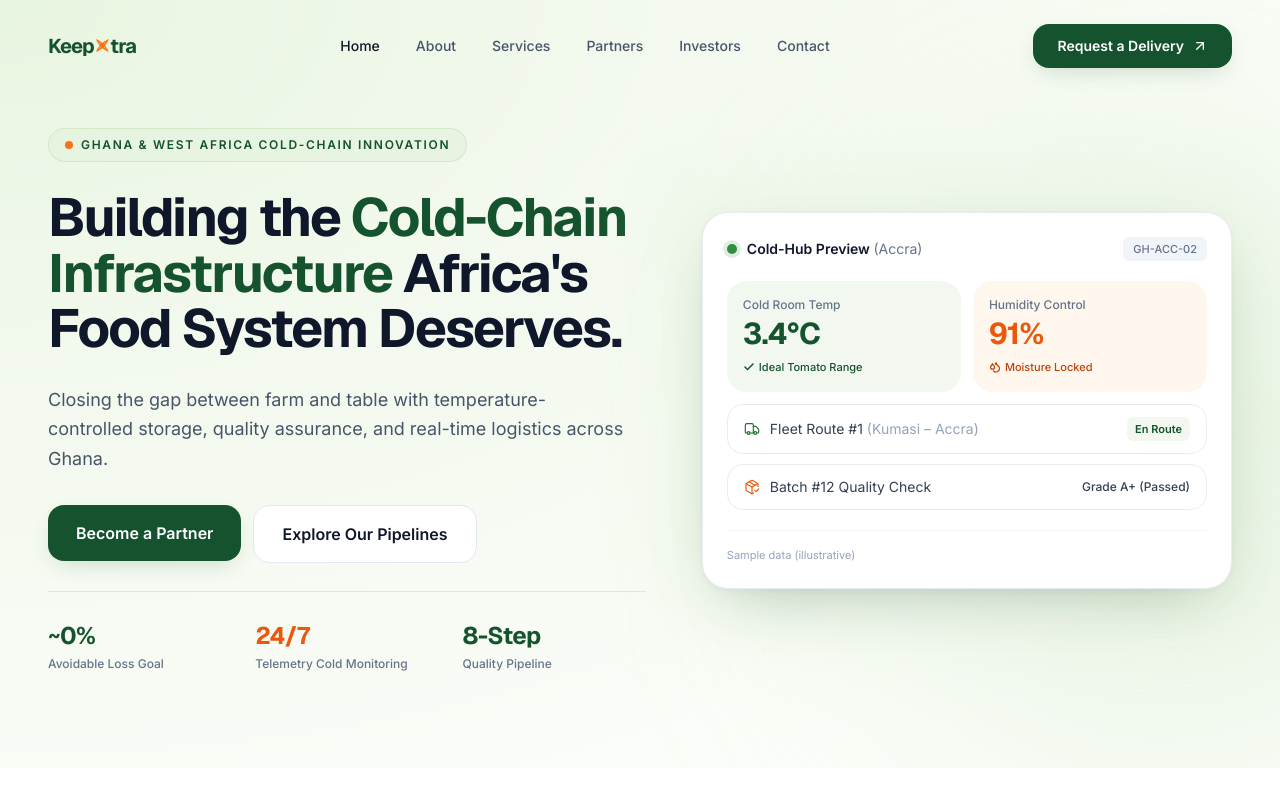
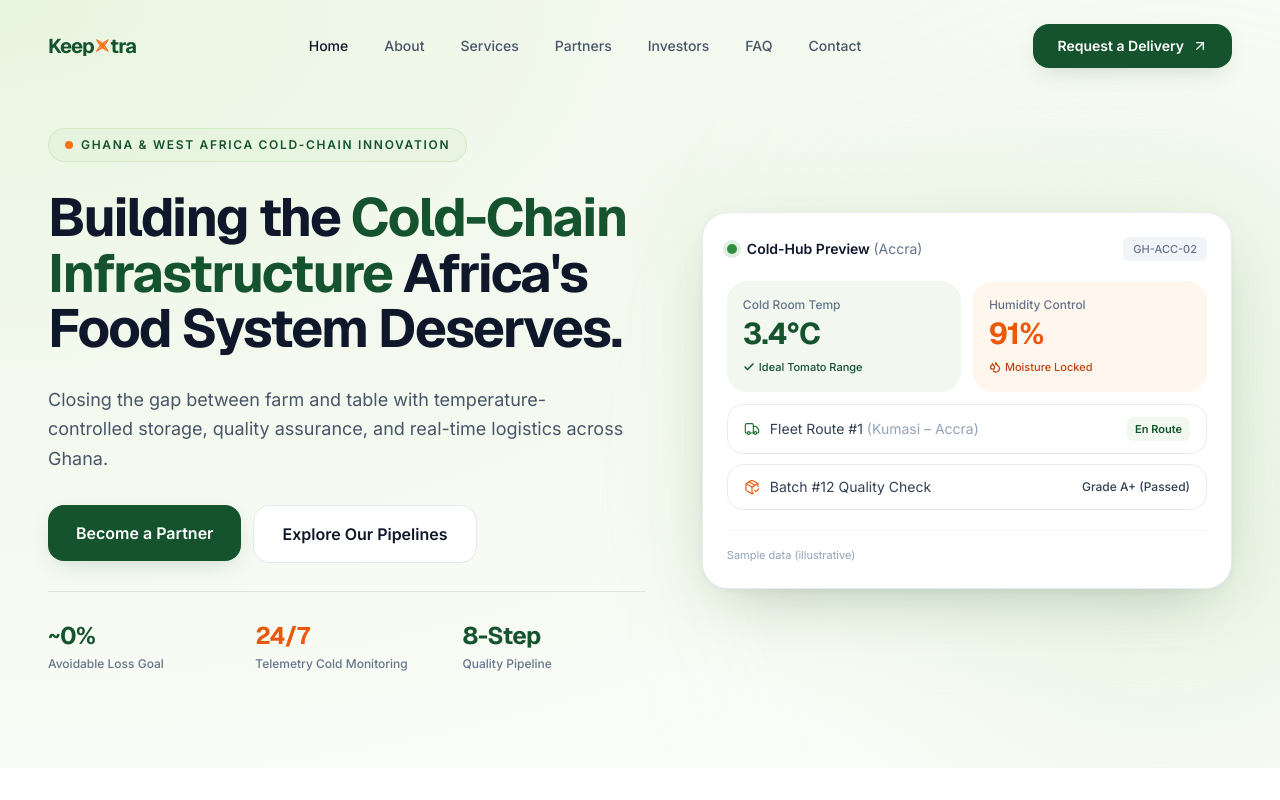
Before and after one commit to louisafful1/keepxtra, a React (Vite) app in the folder frontend/: page / in a window 1280 px wide. Shown: the top 800 px of the page. Built offline with nearby package versions, Linux system fonts and the light colour scheme.

Commit message:
feat(nav): add FAQ link to navbar

```diff
--- a/frontend/src/data/navLinks.ts
+++ b/frontend/src/data/navLinks.ts
@@ -11,5 +11,6 @@ export const navLinks: NavLink[] = [
   { label: 'Services', to: '/services' },
   { label: 'Partners', to: '/partners' },
   { label: 'Investors', to: '/investors' },
+  { label: 'FAQ', to: '/faq' },
   { label: 'Contact', to: '/contact' },
 ]
```
